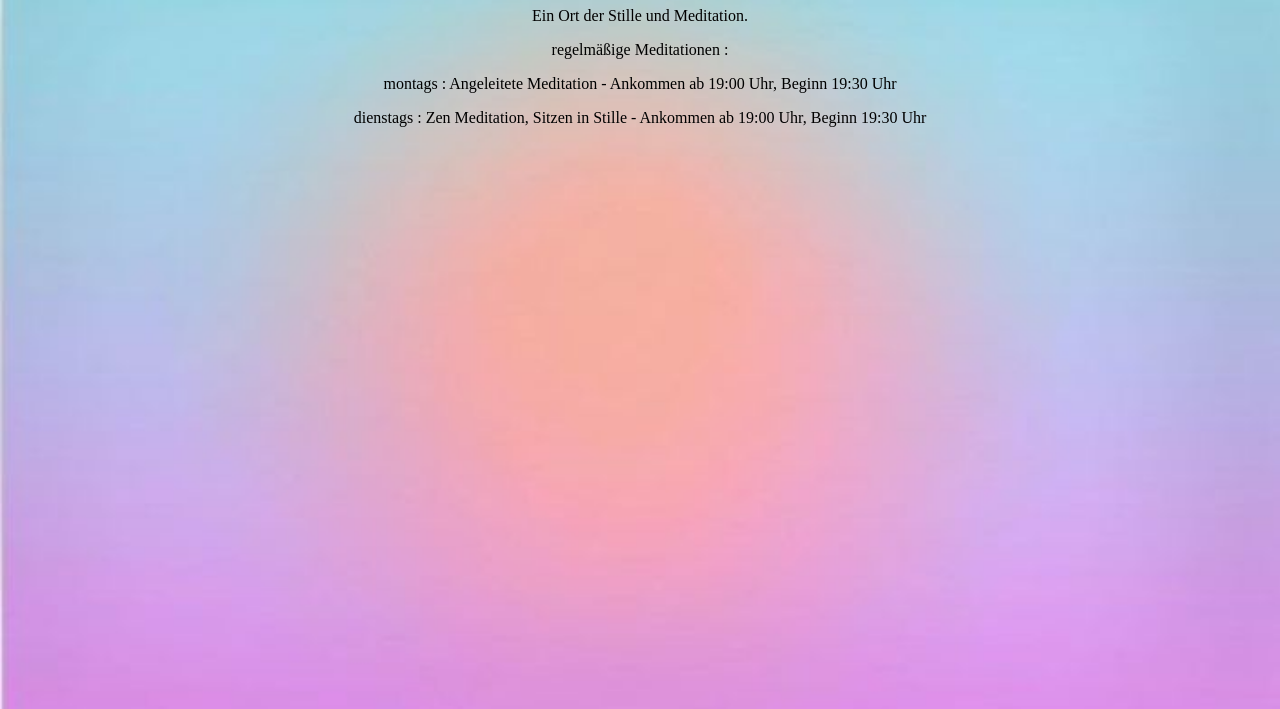
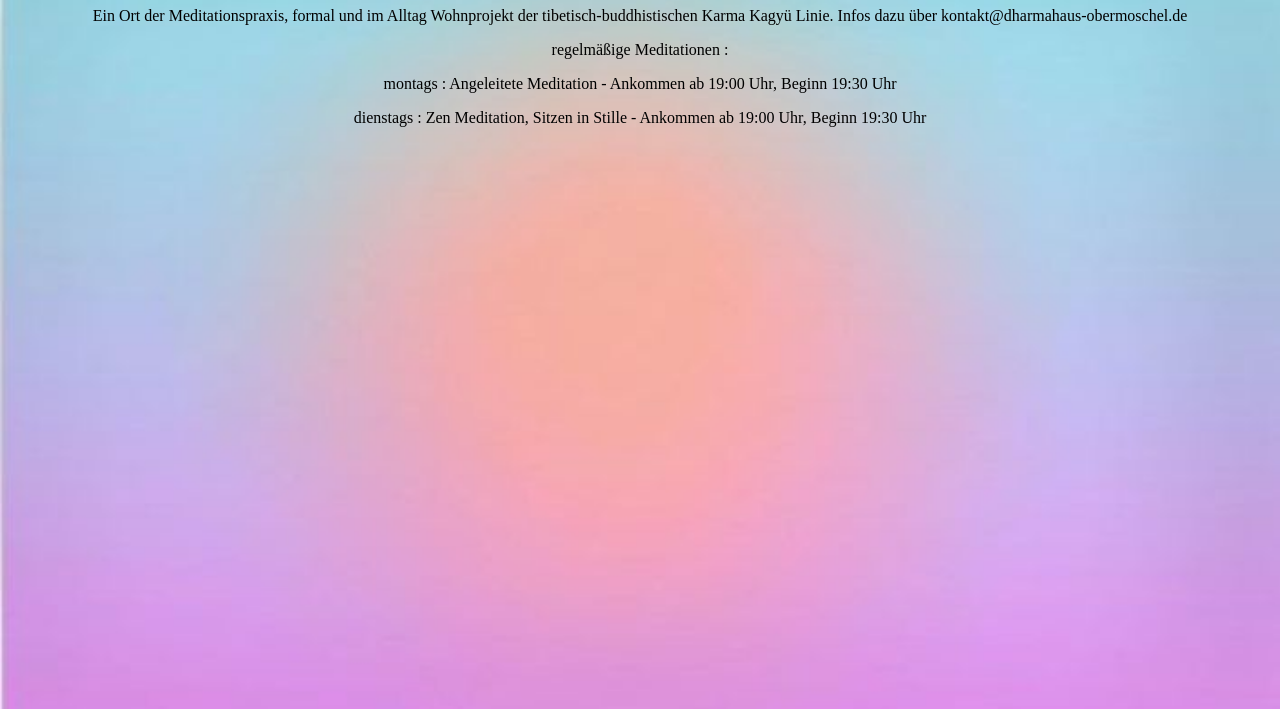
Before and after one commit to ultimate-being/2025, a plain HTML site: page Dharmahaus Obermoschel.html in a window 1280 px wide. Shown: the part 91-800 px from the top of the page. Drawn offline with Linux system fonts and the light colour scheme.

Commit message:
Update Dharmahaus Obermoschel.html

```diff
--- a/Dharmahaus Obermoschel.html
+++ b/Dharmahaus Obermoschel.html
@@ -36,7 +36,12 @@
 
 <body>
   <h1>Dharmahaus Obermoschel</h1>
-  <p>Ein Ort der Stille und Meditation.</p>
+  <p>Ein Ort der Meditationspraxis, formal und im Alltag
+
+  Wohnprojekt der tibetisch-buddhistischen Karma Kagyü Linie.
+  Infos dazu über kontakt@dharmahaus-obermoschel.de
+
+  </p>
   <p>regelmäßige Meditationen : <p>
     montags : Angeleitete Meditation - Ankommen ab 19:00 Uhr, Beginn 19:30 Uhr</p>
     dienstags : Zen Meditation, Sitzen in Stille - Ankommen ab 19:00 Uhr, Beginn 19:30 Uhr </p>
```
